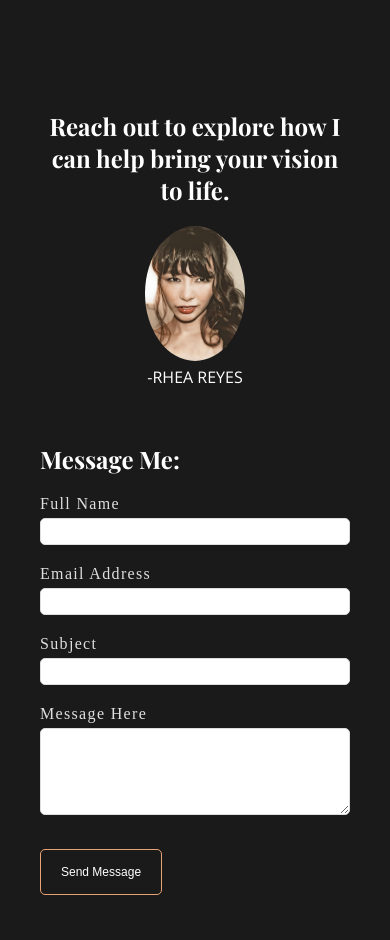
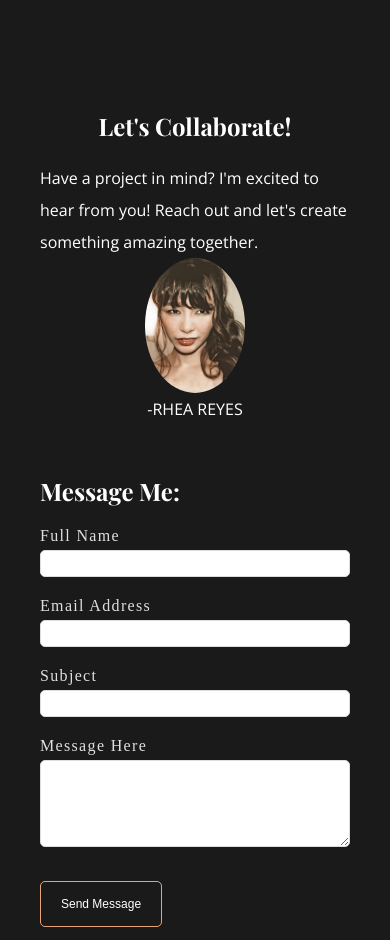
Before and after one commit to reyes-byui/portfolio, a plain HTML site: page contact.html in a window 390 px wide. Shown: the top 940 px of the page. Drawn offline with nearby package versions, Linux system fonts and the light colour scheme; a web font is replaced by a local one.

Commit message:
update position

```diff
--- a/contact.html
+++ b/contact.html
@@ -23,7 +23,8 @@
         <!-- HEADER----------------------------------- -->
         <main>
             <div class="invite">
-                <h1 class="title title-animation">Reach out to explore how I can help bring your vision to life.</h1>
+                <h1 class="title title-animation">Let's Collaborate!</h1>
+                <p class="cta-text">Have a project in mind? I'm excited to hear from you! Reach out and let's create something amazing together.</p>
                 <img class="fade-in" src="images/red1.jpg">
                 <p class="h4 h4-animation">-RHEA REYES</p>
             </div>
--- a/styles/contact.css
+++ b/styles/contact.css
@@ -134,12 +134,11 @@ main{
     display: flex;
     flex-direction: column;
     max-width: 50%;
-    padding-top: 150px;
-    margin: 50px;
     justify-content: center;
     align-items: center;
     align-content: center;
     color: #ffffff;
+    position: fixed; /* Changed from fixed to relative */
 }
 .invite h1{
     padding-bottom: 20px;
@@ -156,8 +155,10 @@ main{
     width: 100%;
     margin: auto;
     padding: 50px;
-    /* padding-top: 150px; */
-    background-color:#1a1a1a;
+    background-color: #1a1a1a;
+    margin-left: auto; /* Ensures alignment to the right */
+    margin-right: 0; /* Explicitly sets right margin to 0 */
+    position: relative; /* Ensures it doesn't overlap with .invite */
 }
 .contact-form h2 {
     margin-bottom: 20px;
@@ -318,6 +319,7 @@ main{
         justify-content: center;
         align-items: center;
         align-content: center;
+        position: relative;
     }
     .invite h1{
         padding-bottom: 20px;
@@ -478,6 +480,7 @@ main{
         justify-content: center;
         align-items: center;
         align-content: center;
+        position: relative;
     }
     .invite h1{
         font-size: 20pt;
```
